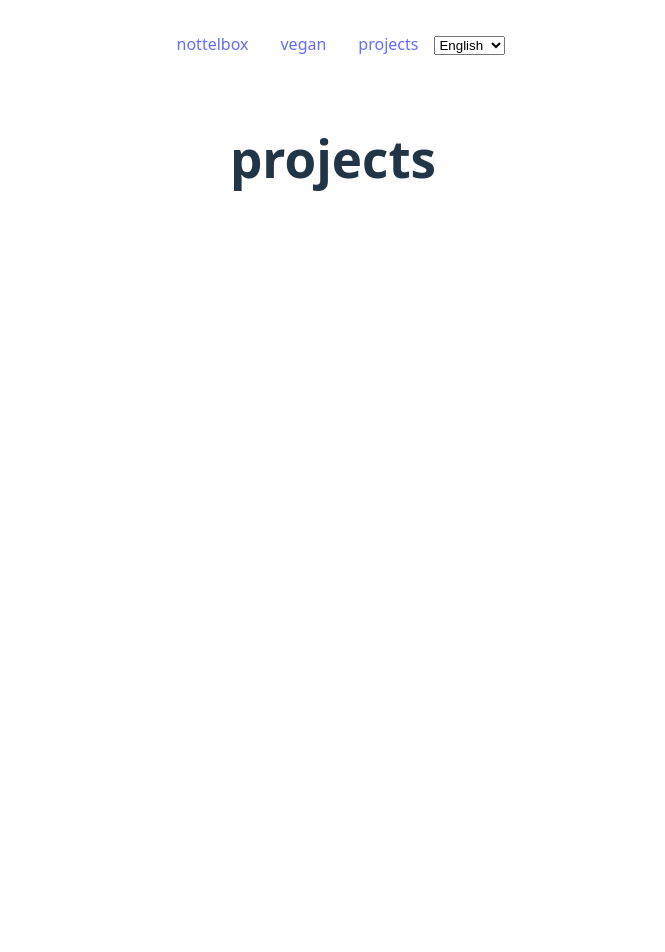
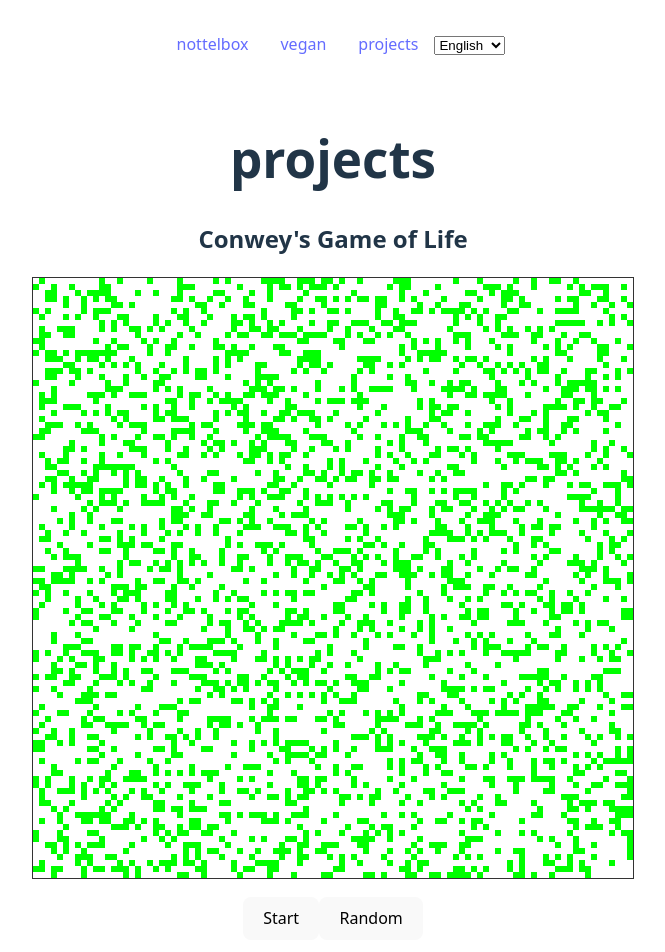
Before and after one commit to nottelbox/nottelbox-web, a React (Vite) app: page /projects in a window 1280 px wide. Shown: the top 952 px of the page, without its empty margins (307-972 px from the left). Before the commit the page ends 800 px from the top, so only its background shows below. Built offline with nearby package versions, Linux system fonts and the light colour scheme.

Commit message:
Add Conweys Game of Life to projects

```diff
--- /dev/null
+++ b/src/GameOfLife.tsx
@@ -0,0 +1,134 @@
+import { useEffect, useRef, useState } from "react";
+import {useTranslation} from "./locales/useTranslation";
+
+const GRID_SIZE = 100;
+const CELL_SIZE = 6;
+
+export default function GameOfLife() {
+    const { projects: t } = useTranslation();
+    const canvasRef = useRef<HTMLCanvasElement | null>(null);
+    const gridRef = useRef<Uint8Array>(createGrid());
+    const runningRef = useRef(false);
+
+    const [running, setRunning] = useState(false);
+
+    const ctxRef = useRef<CanvasRenderingContext2D | null>(null);
+
+    function loop() {
+      if (!runningRef.current) return;
+
+      gridRef.current = nextGeneration(gridRef.current);
+      draw(ctxRef.current!, gridRef.current);
+
+      requestAnimationFrame(loop);
+    }
+
+  function createGrid() {
+    const arr = new Uint8Array(GRID_SIZE * GRID_SIZE);
+    for (let i = 0; i < arr.length; i++) {
+      arr[i] = Math.random() > 0.7 ? 1 : 0;
+    }
+    return arr;
+  }
+
+  function getIndex(x: number, y: number) {
+    return y * GRID_SIZE + x;
+  }
+
+  function countNeighbors(grid: Uint8Array, x: number, y: number) {
+    let sum = 0;
+
+    for (let dy = -1; dy <= 1; dy++) {
+      for (let dx = -1; dx <= 1; dx++) {
+        if (dx === 0 && dy === 0) continue;
+
+        const nx = (x + dx + GRID_SIZE) % GRID_SIZE;
+        const ny = (y + dy + GRID_SIZE) % GRID_SIZE;
+
+        sum += grid[getIndex(nx, ny)];
+      }
+    }
+
+    return sum;
+  }
+
+  function nextGeneration(grid: Uint8Array) {
+    const newGrid = new Uint8Array(grid.length);
+
+    for (let y = 0; y < GRID_SIZE; y++) {
+      for (let x = 0; x < GRID_SIZE; x++) {
+        const i = getIndex(x, y);
+        const neighbors = countNeighbors(grid, x, y);
+
+        if (grid[i] === 1 && (neighbors === 2 || neighbors === 3)) {
+          newGrid[i] = 1;
+        } else if (grid[i] === 0 && neighbors === 3) {
+          newGrid[i] = 1;
+        }
+      }
+    }
+
+    return newGrid;
+  }
+
+  function draw(ctx: CanvasRenderingContext2D, grid: Uint8Array) {
+    ctx.clearRect(0, 0, ctx.canvas.width, ctx.canvas.height);
+
+    ctx.fillStyle = "lime";
+
+    for (let y = 0; y < GRID_SIZE; y++) {
+      for (let x = 0; x < GRID_SIZE; x++) {
+        if (grid[getIndex(x, y)]) {
+          ctx.fillRect(
+            x * CELL_SIZE,
+            y * CELL_SIZE,
+            CELL_SIZE,
+            CELL_SIZE
+          );
+        }
+      }
+    }
+  }
+
+      useEffect(() => {
+      const canvas = canvasRef.current!;
+      ctxRef.current = canvas.getContext("2d")!;
+
+      draw(ctxRef.current, gridRef.current);
+    }, []);
+
+  function toggleRunning() {
+    runningRef.current = !runningRef.current;
+    setRunning(runningRef.current);
+
+    if (runningRef.current) {
+        requestAnimationFrame(loop);
+    }
+  }
+
+  function reset() {
+    gridRef.current = createGrid();
+    const ctx = canvasRef.current!.getContext("2d")!;
+    draw(ctx, gridRef.current);
+  }
+
+  return (
+    <div>
+    <h2>{t.conweysGameOfLife}</h2>
+      <canvas
+        ref={canvasRef}
+        width={GRID_SIZE * CELL_SIZE}
+        height={GRID_SIZE * CELL_SIZE}
+        style={{ border: "1px solid #333" }}
+      />
+
+      <div style={{ marginTop: 12 }}>
+        <button onClick={toggleRunning}>
+          {running ? "Pause" : "Start"}
+        </button>
+
+        <button onClick={reset}>Random</button>
+      </div>
+    </div>
+  );
+}
--- a/src/Projects.tsx
+++ b/src/Projects.tsx
@@ -1,3 +1,4 @@
+import GameOfLife from "./GameOfLife";
 import { useTranslation } from "./locales/useTranslation";
 
 export default function Projects() {
@@ -5,6 +6,7 @@ export default function Projects() {
     return (
         <main style={{ padding: 40 }}>
             <h1>{t.projects}</h1>
+            <GameOfLife />
         </main>
     );
 }
--- a/src/locales/de.ts
+++ b/src/locales/de.ts
@@ -36,6 +36,7 @@ export const de: Translation = {
         close: "schließen"
     },
     projects: {
-        projects: "Projekte"
+        projects: "Projekte",
+        conweysGameOfLife: "Conweys Spiel des Lebens"
     }
 };
--- a/src/locales/en.ts
+++ b/src/locales/en.ts
@@ -36,6 +36,7 @@ export const en: Translation = {
         close: "close"
     },
     projects: {
-        projects: "projects"
+        projects: "projects",
+        conweysGameOfLife: "Conwey's Game of Life"
     }
 };
--- a/src/locales/translations.types.ts
+++ b/src/locales/translations.types.ts
@@ -21,6 +21,7 @@ export type Translation = {
   }
   projects: {
     projects: string;
+    conweysGameOfLife: string;
   }
 };
 
```
